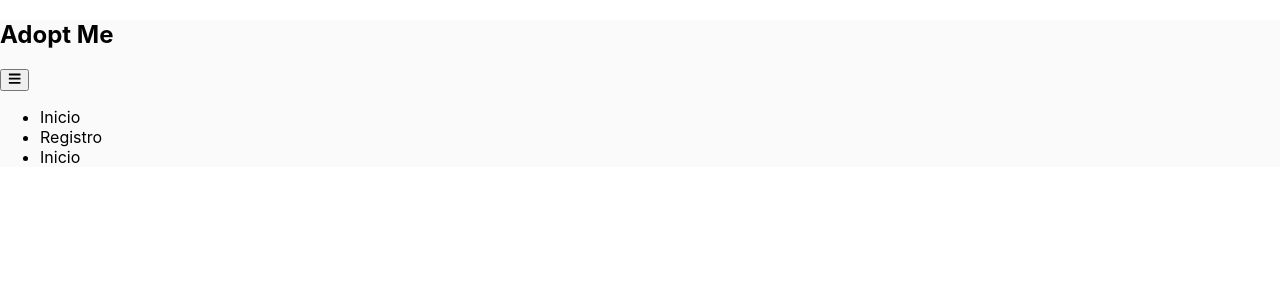
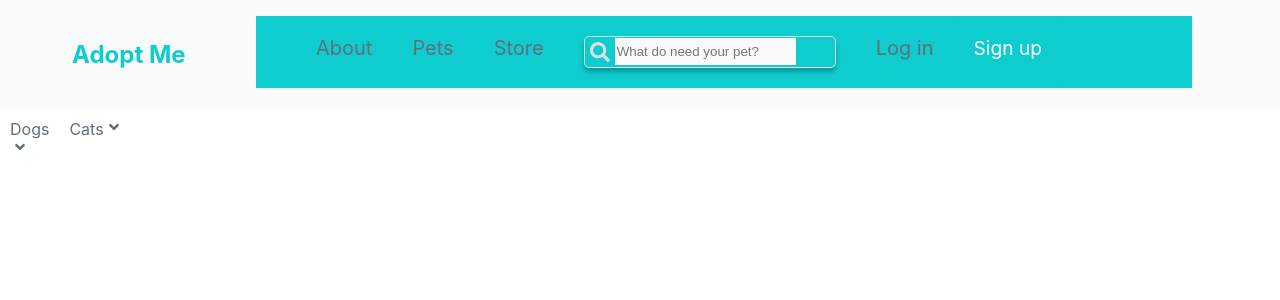
Before and after one commit to Mariana-Usuga/adopt-me, a React (Create React App) app: page / in a window 1280 px wide. Shown: the top 300 px of the page. Built offline with nearby package versions, Linux system fonts and the light colour scheme.

Commit message:
better navbar

```diff
--- /dev/null
+++ b/src/components/InputSearch/InputSearch.tsx
@@ -0,0 +1,25 @@
+import { FaSearch } from 'react-icons/fa';
+
+import './inputSearch.scss';
+
+const InputSearch = () => {
+  console.log('icnf');
+  return (
+    <div className="inputSearchContainer">
+      <div className="inputSearchContainer__fa">
+        <FaSearch />
+      </div>
+      <div className="inputSearchContainer__item">
+        <label htmlFor="search">
+          <input
+            className="inputSearchContainer__input"
+            type="text"
+            placeholder="What do need your pet?"
+          />
+        </label>
+      </div>
+    </div>
+  );
+};
+
+export default InputSearch;
--- /dev/null
+++ b/src/components/InputSearch/inputSearch.scss
@@ -0,0 +1,23 @@
+@import "../../style/stylesMain.scss";
+
+.inputSearchContainer{
+  display: flex;
+  margin:0 auto;
+width: 250px;
+height: 30px;
+border: 1px solid #DAE1E7;
+box-shadow: 0px 4px 4px rgba(0, 0, 0, 0.25);
+border-radius: 5px;
+  &__fa{
+    margin:5px 5px 0 5px;
+    color:$color-faSearch
+  }
+  &__input{
+    background-color: $background-navBar;
+    border: none;
+    height: 25px;
+    outline: none;
+    // border-radius: 70px;
+    // width: 180px;
+  }
+}
--- a/src/components/NavBar.tsx
+++ /dev/null
@@ -1,86 +0,0 @@
-import { useState } from 'react';
-import { FaBars, FaTimes } from 'react-icons/fa';
-
-import './navBar.scss';
-
-const NavBar = () => {
-  console.log('wir');
-  const [isNavExpanded, setIsNavExpanded] = useState(false);
-
-  return (
-    <nav className="header__nav">
-      <div className="header__main">
-        <h2 className="header__main-logo">
-          {/* <Link to="/">MarktPul</Link> */}
-          Adopt Me
-        </h2>
-        <button
-          type="button"
-          className="header__bars"
-          onClick={() => {
-            setIsNavExpanded(!isNavExpanded);
-          }}
-        >
-          {!isNavExpanded ? <FaBars /> : <FaTimes />}
-        </button>
-      </div>
-      <ul
-        className={!isNavExpanded ? 'header__ul' : 'header__ul--show background--show'}
-      >
-        <li className="header__li">
-          {/* <Link to="/" style={{ textDecoration: 'none' }}> */}
-          Inicio
-          {/* </Link> */}
-        </li>
-        <li className="header__li">
-          {/* <Link to="/register" style={{ textDecoration: 'none' }}> */}
-          Registro
-          {/* </Link> */}
-        </li>
-        <li className="header__li">
-          Inicio
-          {/* {username ? ( */}
-          {/* // <div> */}
-          {/* <FaUser /> */}
-          {/* <Link to="/user">{` ${username}`}</Link> */}
-          {/* </div> */}
-          {/* // ) : ( */}
-          {/* // <Link to="login">Login</Link> */}
-          {/* // )} */}
-        </li>
-        {/* <li */}
-        {/* // className="header__li" */}
-        {/* // onMouseOver={cartPreview} */}
-        {/* // onMouseLeave={cartPreviewLeave} */}
-        {/* // onFocus={cartPreview} */}
-        {/* // > */}
-        {/* <Link to="/cart"> */}
-        {/* <i className="search-header__mobile-cart fas fa-shopping-cart"> */}
-        {/* <div className="header--cartLength">{cart.length}</div> */}
-        {/* </i> */}
-        {/* </Link> */}
-        {/* <div className="header--cartPrev" id="cartPrev">
-            {cart.map((element) => (
-              <CartPreview
-                src={element.imageMain}
-                producto={element.title}
-                cantidad={element.qty}
-                precio={element.price}
-                id={element._id}
-                key={generateKey(element.title)}
-              />
-            ))}
-            <Link to="/cart">
-              <button type="button" className="cartPrev--button">
-                Ir al Carrito
-              </button>
-            </Link>
-          </div> */}
-        {/* </li> */}
-      </ul>
-      <div className="background" />
-    </nav>
-  );
-};
-
-export default NavBar;
--- /dev/null
+++ b/src/components/NavBar/NavBar.tsx
@@ -0,0 +1,74 @@
+/* eslint-disable import/extensions */
+/* eslint-disable import/no-unresolved */
+import { useState } from 'react';
+import { FaBars, FaTimes, FaSistrix } from 'react-icons/fa';
+import InputSearch from '../InputSearch/InputSearch';
+
+import './navBar.scss';
+
+const NavBar = () => {
+  const [isNavExpanded, setIsNavExpanded] = useState(false);
+  const [showInputSearch, setShowInputSearch] = useState(false);
+
+  return (
+    <nav className="header__nav">
+      <div className="header__main">
+        <h2 className="header__main__logo">
+          Adopt Me
+        </h2>
+        <button
+          type="button"
+          className="header__bars"
+          onClick={() => {
+            setShowInputSearch(!showInputSearch);
+          }}
+        >
+          {!showInputSearch ? <FaSistrix /> : <FaTimes />}
+        </button>
+        <button
+          type="button"
+          className="header__bars"
+          onClick={() => {
+            setIsNavExpanded(!isNavExpanded);
+          }}
+        >
+          {!isNavExpanded ? <FaBars /> : <FaTimes />}
+        </button>
+      </div>
+      {showInputSearch && <InputSearch />}
+      {/* <InputSearch /> */}
+      <ul
+        className={!isNavExpanded ? 'header__ul'
+          : 'header__ul--show background--show'}
+      >
+        <li className="header__li">
+          {/* <Link to="/" style={{ textDecoration: 'none' }}> */}
+          About
+          {/* </Link> */}
+        </li>
+        <li className="header__li">
+          {/* <Link to="/register" style={{ textDecoration: 'none' }}> */}
+          Pets
+          {/* </Link> */}
+        </li>
+        <li className="header__li">
+          Store
+        </li>
+        <li className="header__li">
+          <InputSearch />
+        </li>
+        <li className="header__li">
+          Log in
+        </li>
+        <li className="header__li__signUp">
+          {/* <div className="header__li__signUp"> */}
+          Sign up
+          {/* </div> */}
+        </li>
+      </ul>
+      <div className="background" />
+    </nav>
+  );
+};
+
+export default NavBar;
--- /dev/null
+++ b/src/components/NavBar/navBar.scss
@@ -0,0 +1,101 @@
+@import "../../style/stylesMain.scss";
+
+.header {
+  &__nav{
+    background-color: $background-navBar;
+  }
+  &__main {
+    display: grid;
+    grid-template-columns:70% 15% 15%;
+    padding: 20px;
+    // height: 70px;
+    &__logo{
+      color:$color-primary;
+      margin-left: 6%;
+      // background-color: #0FCCCE;
+      // width: 100%;
+    }
+  }
+  &__ul {
+    transform: translate(-100%, 0);
+  }
+  &__ul,
+  &__ul--show {
+    z-index: 10;
+    transition: transform 0.3s ease;
+    position: absolute;
+    width: 100%;
+    background-color: #0FCCCE;
+  }
+  &__ul--show {
+    // margin-top: 70px;
+  }
+  &__li, &__li__signUp {
+    // background-color: #897ff1;
+    list-style-type: none;
+    padding: 20px;
+    text-align: center;
+    font-size: 1.2rem;
+    // border-bottom: 0.3px solid;
+    color: $color-secondary;
+    a {
+      color: white;
+    }
+    &__signUp{
+      background: #0FCCCE;
+      border-radius: 5px;
+      color: $color-third;
+      // height: 20px;
+      // margin: 8px 0 10px 0;
+      // margin-top: 8px;
+    }
+  }
+  &__li:hover {
+    color: white;
+    a {
+      color: white;
+    }
+  }
+  &__bars {
+    font-size: 25px;
+    // margin-top: 8px;
+    border: none;
+    background-color: transparent;
+  }
+}
+.background {
+  transform: translate(-100%, 0);
+}
+.background,
+.background--show {
+  // background-color: rgba(0, 0, 0, 0.7);
+  // height: 300%;
+  width: 80%;
+}
+
+@media (min-width: 992px) {
+  .header {
+    // height: 600px;
+    &__main-logo {
+      // margin-top: 25px;
+      margin-left: 30px;
+      background-color: aqua;
+    }
+    &__ul {
+      transform: translate(0, 0);
+      display: flex;
+      width: 70%;
+      // background-color: #897ff1;
+      top: 0;
+      left: 20%;
+    }
+    &__li {
+      font-size: 20px;
+      border-bottom: none;
+      background-color: transparent;
+    }
+    &__bars {
+      display: none;
+    }
+  }
+}
--- /dev/null
+++ b/src/components/NavBarSecondary/NavBarSecondary.tsx
@@ -0,0 +1,24 @@
+import { FaAngleDown } from 'react-icons/fa';
+
+import './navBarSecondary.scss';
+
+const NavBarSecondary = () => (
+  <div className="container__category">
+    <div className="container__category__item">
+      <div>
+        Dogs
+      </div>
+      <span className="container__category__down">
+        <FaAngleDown />
+      </span>
+    </div>
+    <div className="container__category__item">
+      Cats
+      <span className="container__category__down">
+        <FaAngleDown />
+      </span>
+    </div>
+  </div>
+);
+
+export default NavBarSecondary;
--- /dev/null
+++ b/src/components/NavBarSecondary/navBarSecondary.scss
@@ -0,0 +1,17 @@
+@import "../../style/stylesMain.scss";
+
+.container__category{
+  color:$color-secondary;
+  display: flex;
+  justify-content:flex-start;
+  // margin: 10px;
+  // font-size: 1rem;
+  &__item{
+    margin: 10px;
+      font-size: 1rem;
+
+  }
+  &__down{
+    padding: 20px 0 0 2px;
+  }
+}
--- a/src/components/navBar.scss
+++ /dev/null
@@ -1,5 +0,0 @@
-@import "../style/stylesMain.scss";
-
-.header__nav{
-  background-color: $background-navBar;
-}
--- a/src/pages/LandingPage.tsx
+++ b/src/pages/LandingPage.tsx
@@ -1,9 +1,13 @@
 /* eslint-disable import/extensions */
 /* eslint-disable import/no-unresolved */
-import NavBar from '../components/NavBar';
+import NavBar from '../components/NavBar/NavBar';
+import NavBarSecondary from '../components/NavBarSecondary/NavBarSecondary';
 
 const LandingPage = () => (
-  <NavBar />
+  <>
+    <NavBar />
+    <NavBarSecondary />
+  </>
 );
 
 export default LandingPage;
--- a/src/style/stylesMain.scss
+++ b/src/style/stylesMain.scss
@@ -1,14 +1,16 @@
-$background:white;
-$text-primary:black;
-$text-seconday:#0FCCCE;
+// $background:white;
+// $text-primary:black;
+$color-primary:#0FCCCE;
+$color-secondary:#606F7B;
+$color-third:white;
 
 /*---------------nav bar---------------*/
 $background-navBar:#FAFAFA;
+$color-faSearch:#DAE1E7;
 
 :export{
-  background:$background;
-  text-primary:$text-primary;
-  text-seconday:$text-seconday;
+  color-primary:$color-primary;
+  color-secondary:$color-secondary;
 
   background-navBar:$background-navBar;
 }
```
